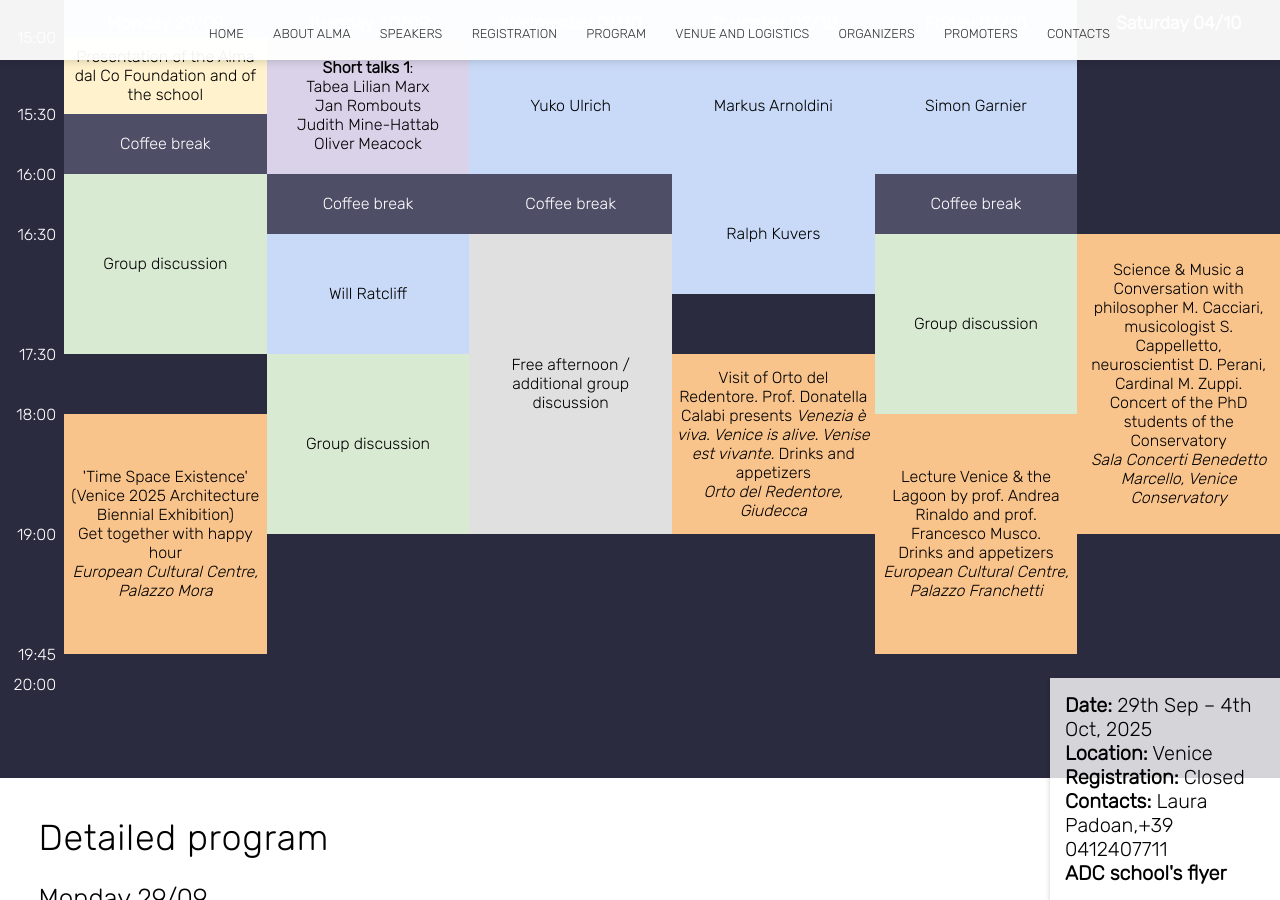
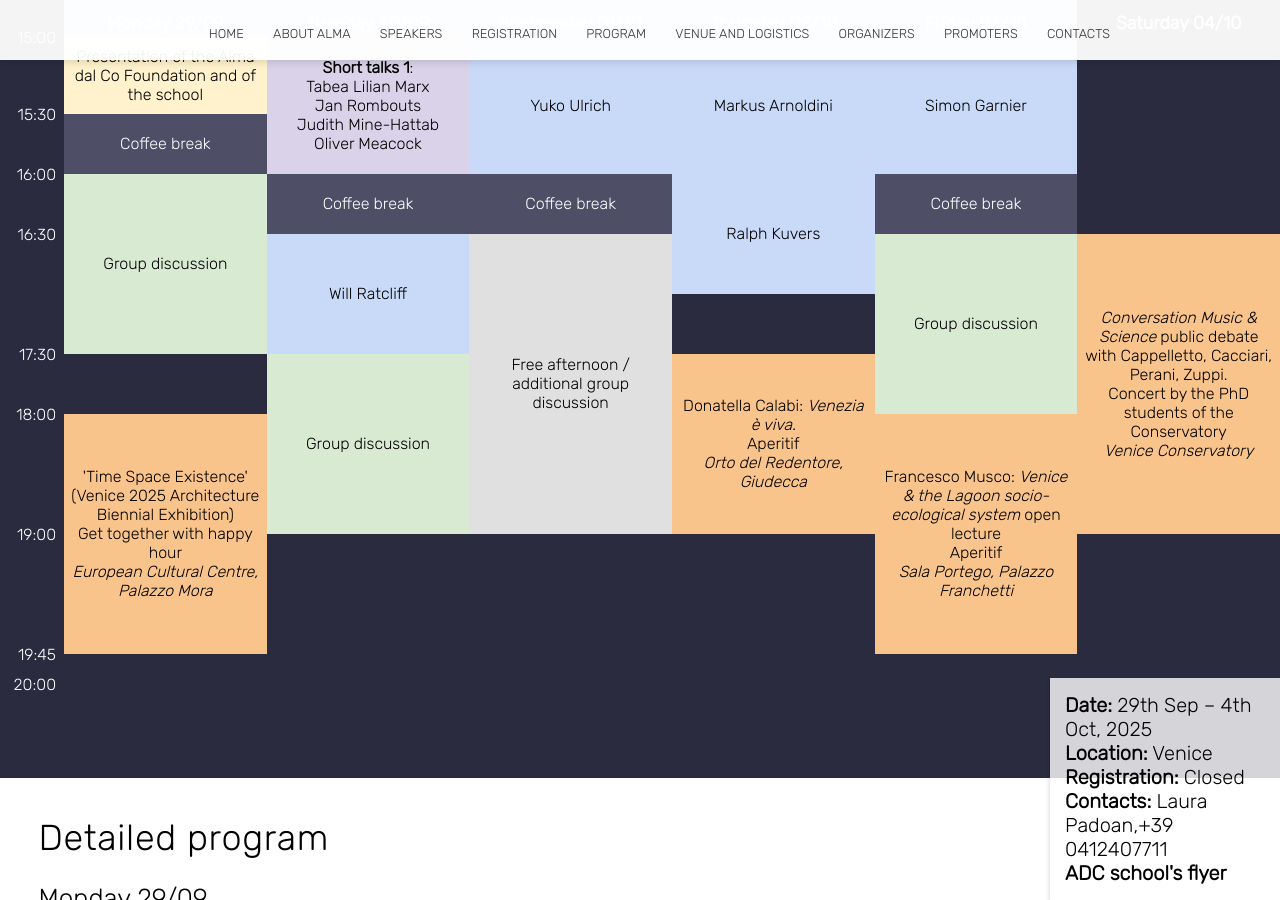
Before and after one commit to almadalcoschool/almadalcoschool.github.io, a Jekyll site: the page built from program_working.html, in a window 1280 px wide and 900 px high, scrolled down 1458 px. Built offline with Jekyll 4.4.1, drawn with Linux system fonts in a browser that asks for light colours; nearby versions of some CDN libraries.

Commit message:
table updated events

```diff
--- a/program_working.html
+++ b/program_working.html
@@ -660,9 +660,9 @@ image: /images/home/paper_natEcoEvol2020.jpg
           <td class="tg-gpin" rowspan="4">Will Ratcliff</td>
           <td class="tg-gray" rowspan="10">Free afternoon / <br> additional group discussion</td>
           <td class="tg-dmai" rowspan="6">Group discussion</td>
-          <td class="tg-teb0" rowspan="10">Science & Music a Conversation with philosopher M. Cacciari, musicologist S. Cappelletto, neuroscientist D. Perani, Cardinal M. Zuppi. <br>
-                                          Concert of the PhD students of the Conservatory <br>
-                                        <i>Sala Concerti Benedetto Marcello, Venice Conservatory </i></td>
+          <td class="tg-teb0" rowspan="10"><i>Conversation Music & Science</i> public debate with Cappelletto, Cacciari, Perani, Zuppi.<br>
+                                          Concert by the PhD students of the Conservatory <br>
+                                        <i>Venice Conservatory </i></td>
         </tr>
         <tr></tr>
         <tr><td class="tg-0lax" rowspan="2"></td></tr>
@@ -671,8 +671,8 @@ image: /images/home/paper_natEcoEvol2020.jpg
           <td class="tg-pta1" rowspan="2">17:30</td>
           <td class="tg-0lax" rowspan="2"></td>
           <td class="tg-dmai" rowspan="6">Group discussion</td>
-          <td class="tg-teb0" rowspan="6">Visit of Orto del Redentore. Prof. Donatella Calabi presents <i>Venezia è viva. Venice is alive. Venise est vivante.</i>
-                                          Drinks and appetizers <br>
+          <td class="tg-teb0" rowspan="6">Donatella Calabi: <i>Venezia è viva.</i> <br>
+                                          Aperitif <br>
                                         <i> Orto del Redentore, Giudecca </i></td>
         </tr>
         <tr></tr>
@@ -681,9 +681,9 @@ image: /images/home/paper_natEcoEvol2020.jpg
           <td class="tg-teb0" rowspan="8"> 'Time Space Existence' (Venice 2025 Architecture Biennial Exhibition)  <br>
                                           Get together with happy hour <br>
                                           <i>European Cultural Centre, Palazzo Mora</i></td>
-          <td class="tg-teb0" rowspan="8">Lecture Venice & the Lagoon by prof. Andrea Rinaldo and prof. Francesco Musco.<br>
-                                          Drinks and appetizers <br>
-                                          <i>European Cultural Centre, Palazzo Franchetti</i></td>
+          <td class="tg-teb0" rowspan="8">Francesco Musco: <i>Venice & the Lagoon socio-ecological system</i>  open lecture <br>
+                                          Aperitif <br>
+                                          <i>Sala Portego, Palazzo Franchetti</i></td>
         </tr>
         <tr></tr><tr></tr><tr></tr>
         <tr>
@@ -1143,7 +1143,7 @@ image: /images/home/paper_natEcoEvol2020.jpg
     <div class="slot visit" id="sat-1730-aperitif">
       <div class="meta"><span class="time">17:30</span> — Public Conversation <span class="badge visit">public</span></div>
       <h3>Music & Science</h3>
-      <p>Science & Music a Conversation with philosopher M. Cacciari, musicologist S. Cappelletto, neuroscientist D. Perani, Cardinal M. Zuppi. Concert of the PhD students of the Conservatory </p>
+      <p>Science & Music a Conversation with philosopher M. Cacciari, musicologist S. Cappelletto, neuroscientist D. Perani, Cardinal M. Zuppi. Concert of the PhD students of the Conservatory</p>
     </div>
 
   </section>
```
